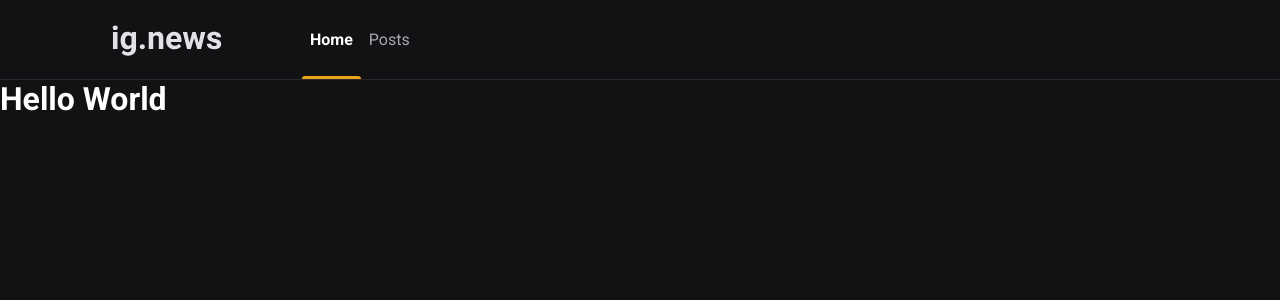
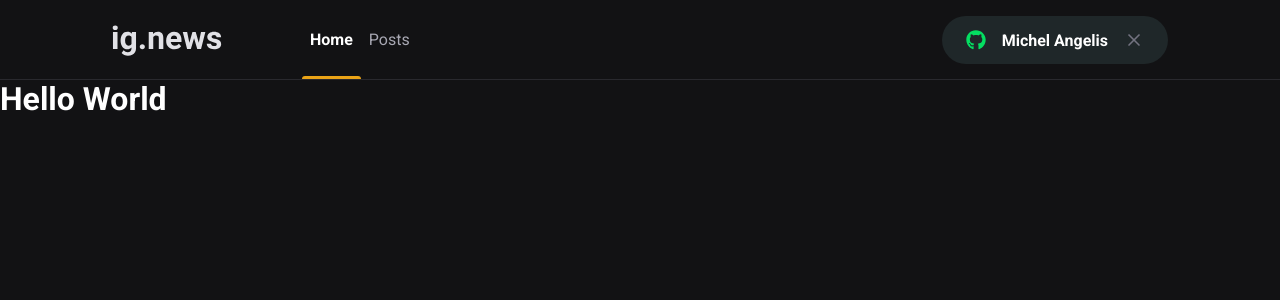
Before and after one commit to Michel21/ignews-nextJs, a Next.js app: page / in a window 1280 px wide. Shown: the top 300 px of the page. Built offline with nearby package versions, Linux system fonts and the light colour scheme.

Commit message:
Created of component SignInButton

```diff
--- a/package.json
+++ b/package.json
@@ -11,6 +11,7 @@
     "next": "10.0.9",
     "react": "17.0.2",
     "react-dom": "17.0.2",
+    "react-icons": "^4.2.0",
     "sass": "^1.32.8"
   },
   "devDependencies": {
--- /dev/null
+++ b/src/components/Header/SignInButton/index.tsx
@@ -0,0 +1,26 @@
+import { FaGithub } from 'react-icons/fa';
+import { FiX } from 'react-icons/fi';
+
+import styles  from './styles.module.scss';
+
+export function SignInButton(){
+  const isUserLoggedIn = true;
+  return isUserLoggedIn ? (
+    <button
+    type="button"
+    className={styles.signInButton}
+    >
+      <FaGithub color="#04de61"/>
+      Michel Angelis
+      <FiX color="#737380" className={styles.closeIcon}/>
+    </button>
+  ) : (
+    <button
+    type="button"
+    className={styles.signInButton}
+    >
+      <FaGithub color="#eba417"/>
+      sing in with Github
+    </button>
+  );
+}
--- /dev/null
+++ b/src/components/Header/SignInButton/styles.module.scss
@@ -0,0 +1,34 @@
+.signInButton{
+  height: 3rem;
+  border-radius: 3rem;
+  background: var(--gray-850);
+  border: 0;
+
+  padding: 0 1.5em;
+
+  display: flex;
+  align-items: center;
+  justify-content: center;
+
+  color: var(--white);
+  font-weight: bold;
+
+  transition: filter 0.2s;
+
+  svg{
+    width: 20px;
+    height: 20px;
+  }
+
+  svg:first-child{
+    margin-right: 1rem;
+  }
+
+  svg.closeIcon{
+    margin-left: 1rem;
+  }
+
+  &:hover{
+    filter: brightness(0.8);
+  }
+}
--- a/src/components/Header/index.tsx
+++ b/src/components/Header/index.tsx
@@ -1,4 +1,6 @@
+import { SignInButton } from './SignInButton';
 import styles from  './styles.module.scss';
+
 export function Header(){
   return(
     <header className={styles.headerContainer}>
@@ -8,6 +10,7 @@
           <a className={styles.active}>Home</a>
           <a>Posts</a>
         </nav>
+        <SignInButton />
       </div>
     </header>
   )
--- a/src/components/Header/styles.module.scss
+++ b/src/components/Header/styles.module.scss
@@ -51,4 +51,8 @@
       }
     }
   }
+
+  button {
+    margin-left: auto;
+  }
 }
--- a/src/styles/global.scss
+++ b/src/styles/global.scss
@@ -9,6 +9,7 @@
   --gray-100: #e1e1e6;
   --gray-300: #a8a8b3;
   --gray-800: #29292e;
+  --gray-850: #1f2729;
   --gray-900: #121214;
 
   --cyan-500: #61d1fb;
```
Also changed, not shown: 1 other file (tests, documents, lock files or other folders).
